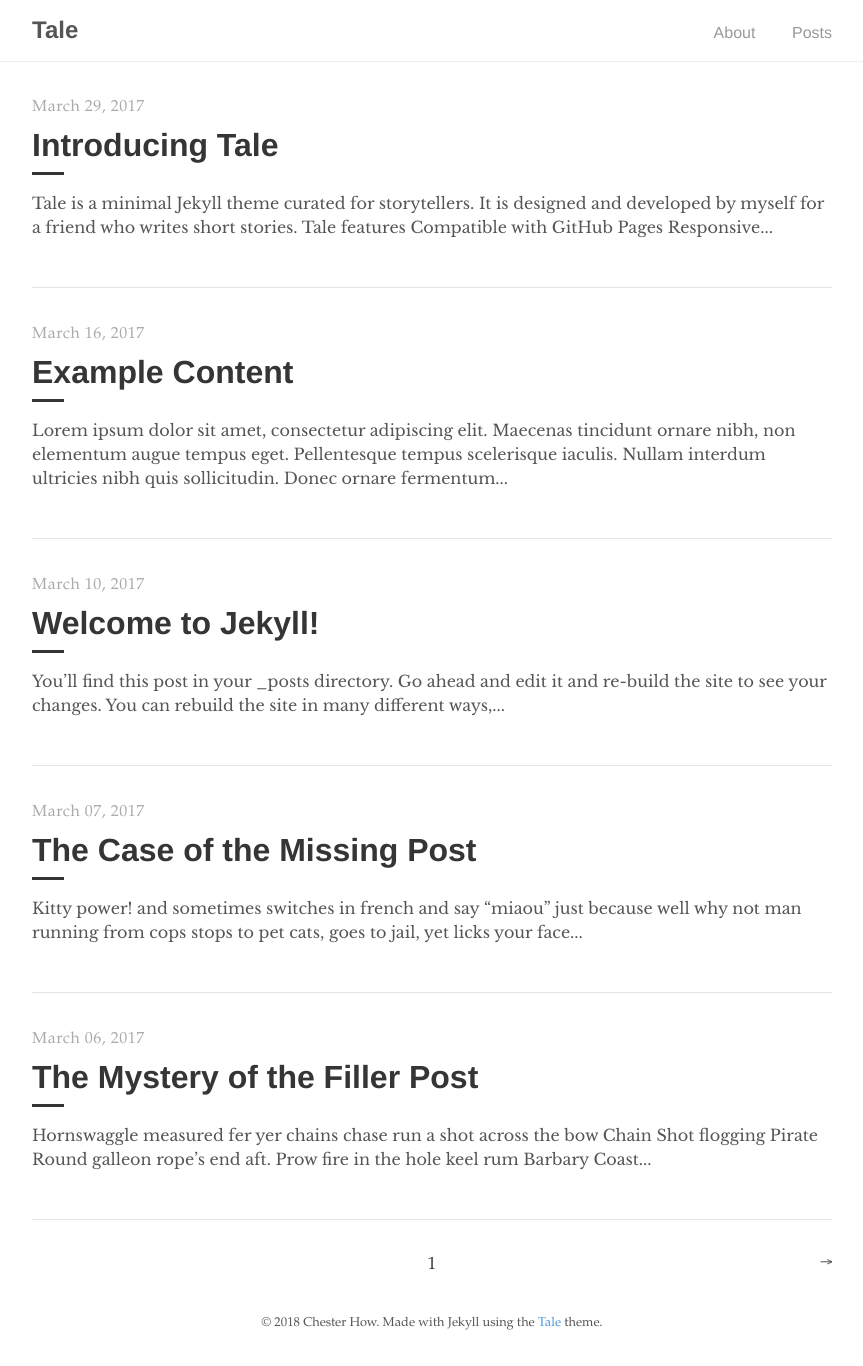
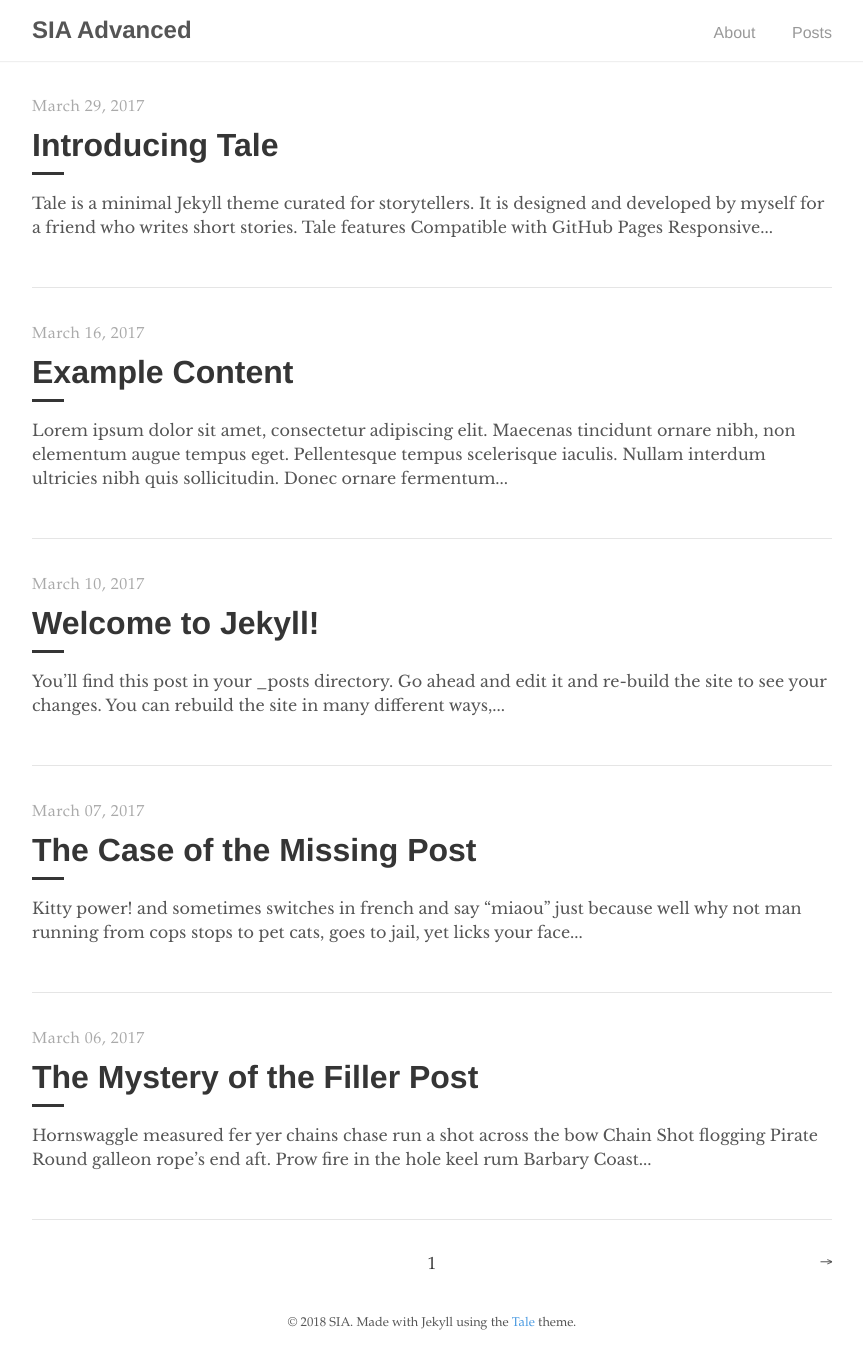
Before and after one commit to zzedzhou/zzedzhou.github.io, a Jekyll site: the page built from index.html, in a window 1280 px wide. Shown: the whole page, without its empty margins (208-1071 px from the left). Built offline with Jekyll 4.4.1, drawn with Linux system fonts in a browser that asks for light colours; the list of posts is cut into pages by our own code.

Commit message:
fixed cleanup

```diff
--- a/_config.yml
+++ b/_config.yml
@@ -1,16 +1,16 @@
 # Site settings
-title:          Tale
-description:    "Minimal Jekyll theme for storytellers"
-url:            "https://chesterhow.github.io"
+title:          SIA Advanced
+description:    "SIA Advanced Hints"
+url:            "https://zzedzhou.github.io"
 
 # Google Analytics
 google_analytics: UA—XXXXXXXX-X
 
 # Author
 author:
-  name:         Chester How
-  url:          https://chester.how
-  email:        chesterhow@gmail.com
+  name:         SIA
+  url:          https://urbanarts.org
+  email:        zed@urbanarts.org
 
 # Build settings
 markdown:       kramdown
```
